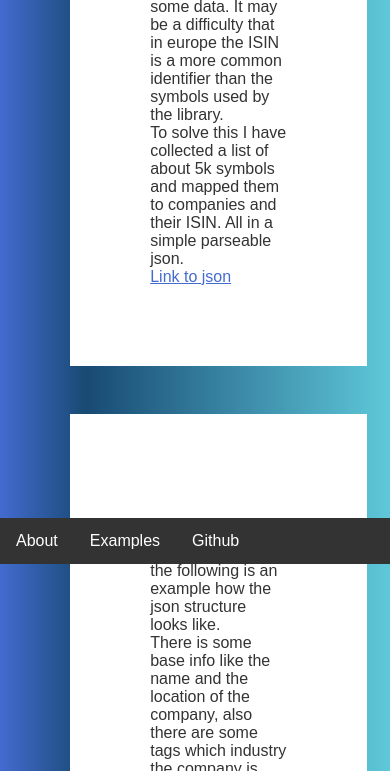
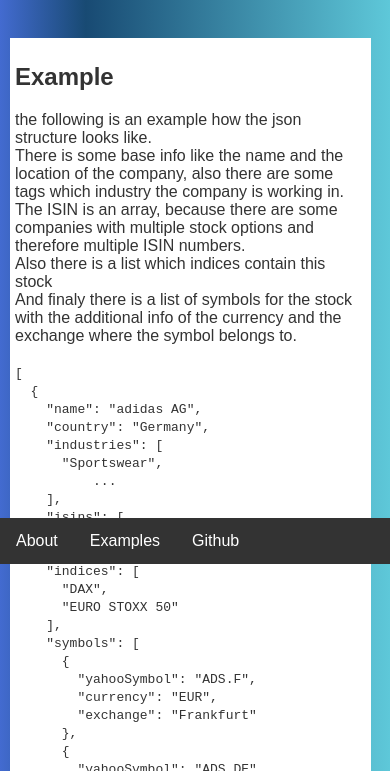
Before and after one commit to sw-fox/stock-symbols, a plain HTML site: page index.html in a window 390 px wide. Shown: the part 280-1051 px from the top of the page. Drawn offline with Linux system fonts and the light colour scheme.

Commit message:
Update style.css

```diff
--- a/style.css
+++ b/style.css
@@ -78,3 +78,12 @@ article a:hover {
 code {
     white-space: pre;
 }
+@media screen and (max-width: 481px){
+	article {
+		width: 90%;
+		margin-left: 10px;
+		margin-top: 3em;
+		margin-bottom: 3em;
+		padding: 5px;
+	}
+}
```
